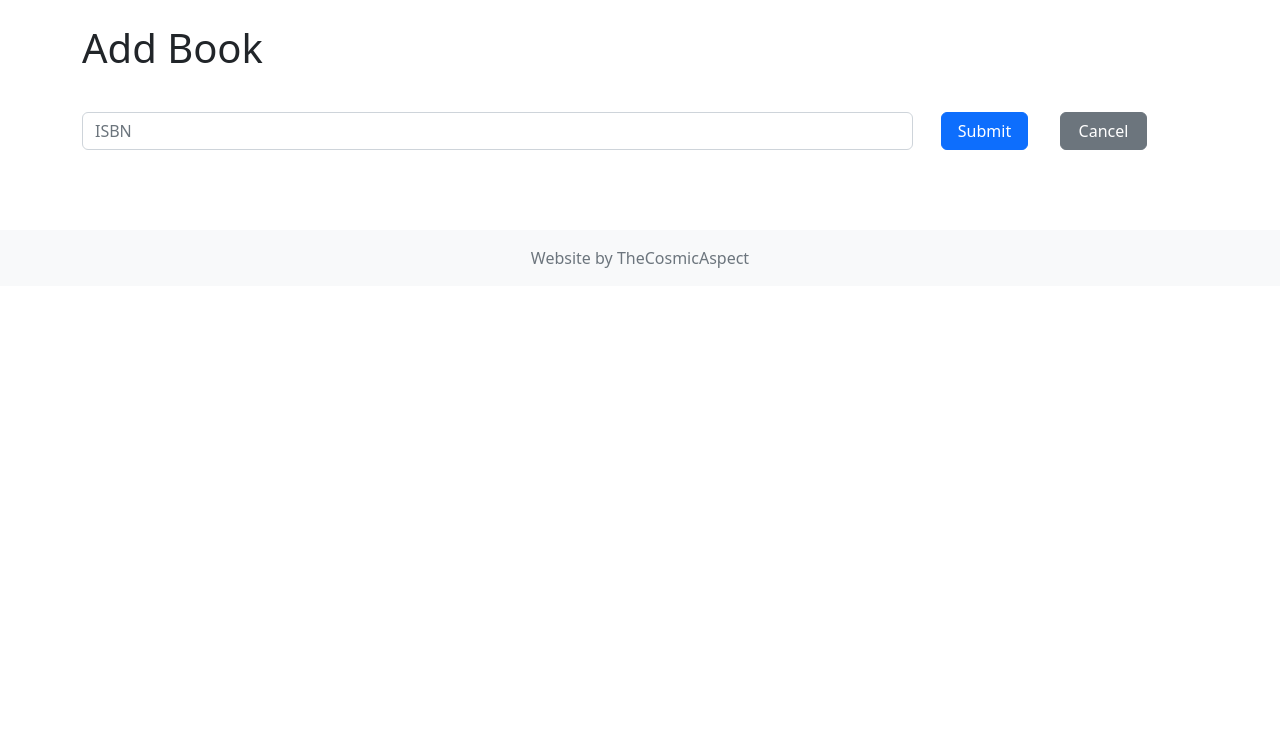
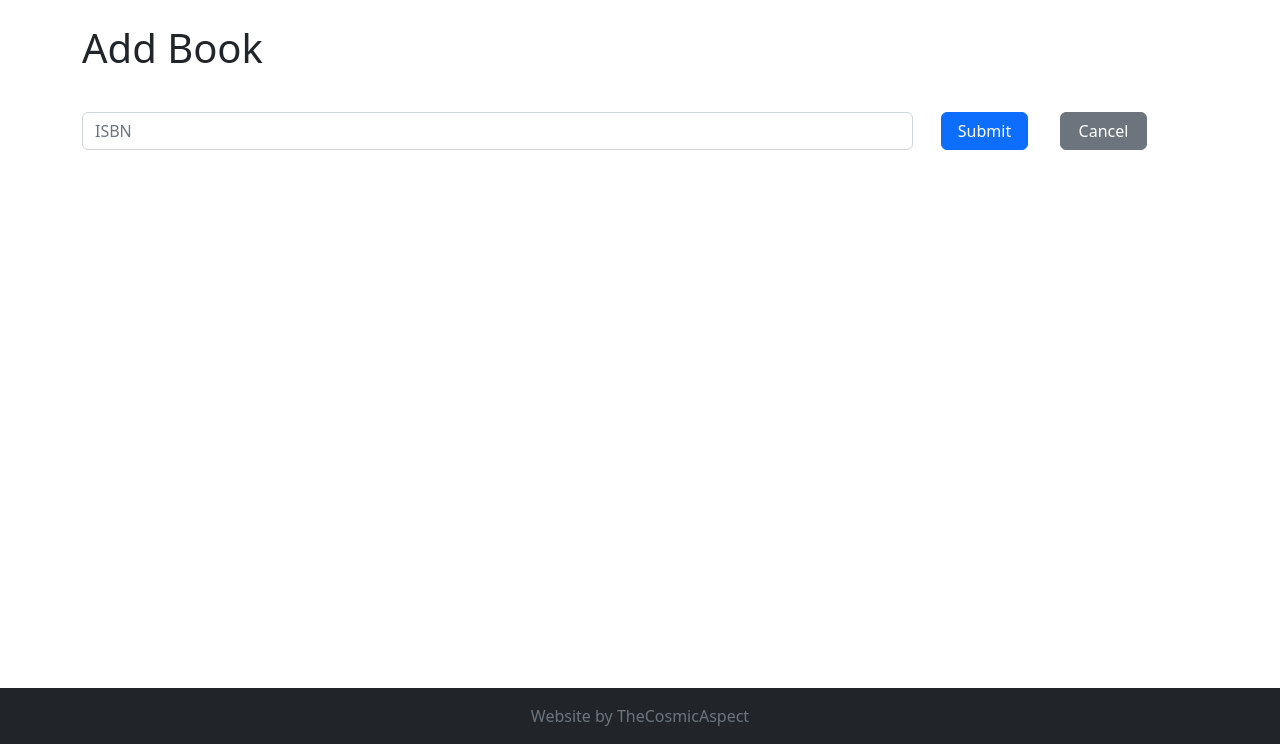
Before and after one commit to TheCosmicAspect/home-library, a Flask app: page /books/add in a window 1280 px wide. Shown: the part 56-800 px from the top of the page. Run offline with Flask 3, Linux system fonts and the light colour scheme; some libraries are stand-ins or nearby versions.

Commit message:
Footer changes

```diff
--- a/src/templates/base.html
+++ b/src/templates/base.html
@@ -45,7 +45,7 @@
         {% block content %}{% endblock %}
     </div>
 
-    <footer class="footer mt-5 py-3 bg-light">
+    <footer class="footer mt-auto py-3 bg-dark fixed-bottom">
         <div class="container text-center">
             <span class="text-muted">Website by TheCosmicAspect</span>
         </div>
```
